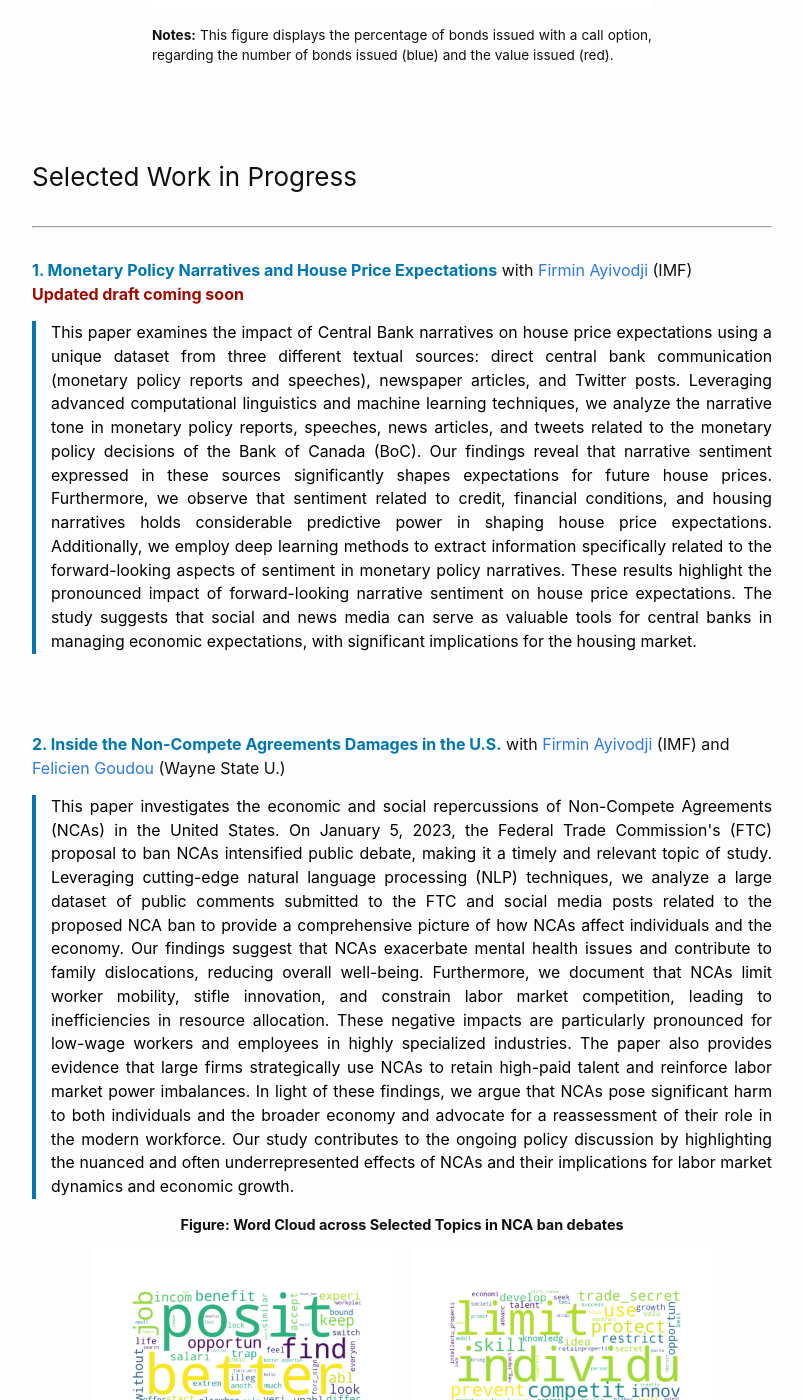
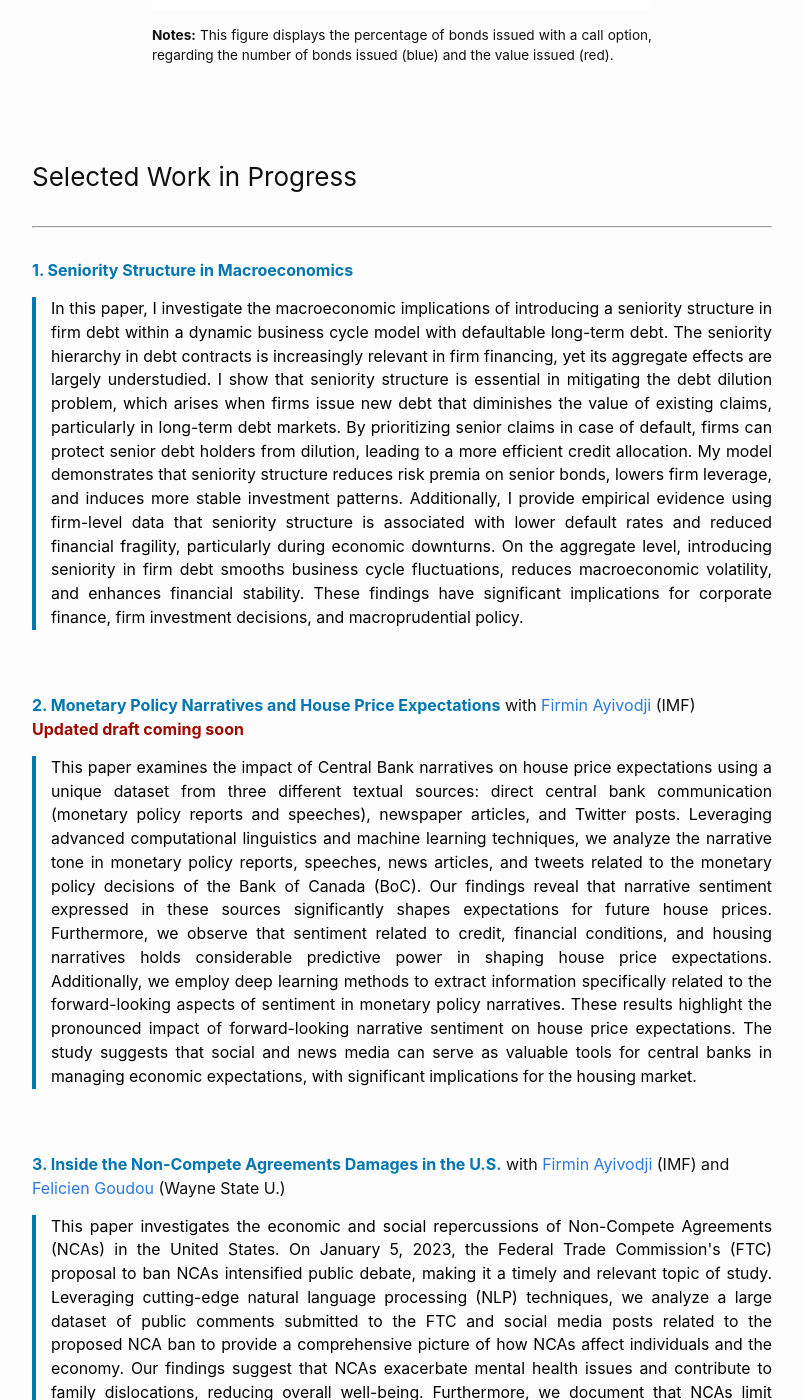
Before and after one commit to justedjabakou/justedjabakou.github.io, a Jekyll site: the page built from 2_research.md, in a window 1280 px wide and 1400 px high, scrolled down 1127 px. Shown: the whole window, without its empty margins (238-1041 px from the left). Built offline with Jekyll 4.4.1, drawn with Linux system fonts in a browser that asks for light colours; some of the changed text lies outside the part shown.

Commit message:
Update 2_research.md

```diff
--- a/2_research.md
+++ b/2_research.md
@@ -27,7 +27,16 @@ permalink: /research/
 
 ### Selected Work in Progress
 -----------------
-<span style="color:#0077B3;"> <b>1. Monetary Policy Narratives and House Price Expectations</b></span>
+<span style="color:#0077B3;"> <b>1. Seniority Structure in Macroeconomics</b></span>
+<!-- <span class="small" style="color:#9E0B00;"> <b>Updated draft coming soon</b> </span>  -->
+<!--<span class="small"> October 2023 </span> -->
+<!-- <span class="small" style="color:#9E0B00;"> <b>Updated draft coming soon</b> </span> -->
+<blockquote><p align = "justify" style="font-size:88%; margin-top: 0.5em"> In this paper, I investigate the macroeconomic implications of introducing a seniority structure in firm debt within a dynamic business cycle model with defaultable long-term debt. The seniority hierarchy in debt contracts is increasingly relevant in firm financing, yet its aggregate effects are largely understudied. I show that seniority structure is essential in mitigating the debt dilution problem, which arises when firms issue new debt that diminishes the value of existing claims, particularly in long-term debt markets. By prioritizing senior claims in case of default, firms can protect senior debt holders from dilution, leading to a more efficient credit allocation. My model demonstrates that seniority structure reduces risk premia on senior bonds, lowers firm leverage, and induces more stable investment patterns. Additionally, I provide empirical evidence using firm-level data that seniority structure is associated with lower default rates and reduced financial fragility, particularly during economic downturns. On the aggregate level, introducing seniority in firm debt smooths business cycle fluctuations, reduces macroeconomic volatility, and enhances financial stability. These findings have significant implications for corporate finance, firm investment decisions, and macroprudential policy.
+</p></blockquote>
+
+
+<br/><br/>
+<span style="color:#0077B3;"> <b>2. Monetary Policy Narratives and House Price Expectations</b></span>
 with [Firmin Ayivodji](https://firminayivodji.github.io/) (IMF)
 <span class="small" style="color:#9E0B00;"> <b>Updated draft coming soon</b> </span>
 <!--<span class="small"> October 2023 </span> -->
@@ -35,9 +44,9 @@ with [Firmin Ayivodji](https://firminayivodji.github.io/) (IMF)
 <blockquote><p align = "justify" style="font-size:88%; margin-top: 0.5em"> This paper examines the impact of Central Bank narratives on house price expectations using a unique dataset from three different textual sources: direct central bank communication (monetary policy reports and speeches), newspaper articles, and Twitter posts. Leveraging advanced computational linguistics and machine learning techniques, we analyze the narrative tone in monetary policy reports, speeches, news articles, and tweets related to the monetary policy decisions of the Bank of Canada (BoC). Our findings reveal that narrative sentiment expressed in these sources significantly shapes expectations for future house prices. Furthermore, we observe that sentiment related to credit, financial conditions, and housing narratives holds considerable predictive power in shaping house price expectations. Additionally, we employ deep learning methods to extract information specifically related to the forward-looking aspects of sentiment in monetary policy narratives. These results highlight the pronounced impact of forward-looking narrative sentiment on house price expectations. The study suggests that social and news media can serve as valuable tools for central banks in managing economic expectations, with significant implications for the housing market.
 </p></blockquote>
 
+
 <br/><br/>
-
-<span style="color:#0077B3;"> <b>2. Inside the Non-Compete Agreements Damages in the U.S.</b></span>
+<span style="color:#0077B3;"> <b>3. Inside the Non-Compete Agreements Damages in the U.S.</b></span>
 with [Firmin Ayivodji](https://firminayivodji.github.io/) (IMF) and [Felicien Goudou](https://www.jesugogoudou.me/)  (Wayne State U.)
 <!-- <span class="small" style="color:#9E0B00;"> <b>Updated draft coming soon</b> </span>  -->
 <!--<span class="small"> October 2023 </span> -->
@@ -70,18 +79,6 @@ with [Firmin Ayivodji](https://firminayivodji.github.io/) (IMF) and [Felicien Go
 
 
 
-
-
-<br/><br/>
-
-<span style="color:#0077B3;"> <b>3. Seniority Structure in Macroeconomics</b></span>
-<!-- <span class="small" style="color:#9E0B00;"> <b>Updated draft coming soon</b> </span>  -->
-<!--<span class="small"> October 2023 </span> -->
-<!-- <span class="small" style="color:#9E0B00;"> <b>Updated draft coming soon</b> </span> -->
-<blockquote><p align = "justify" style="font-size:88%; margin-top: 0.5em"> In this paper, I investigate the macroeconomic implications of introducing a seniority structure in firm debt within a dynamic business cycle model with defaultable long-term debt. The seniority hierarchy in debt contracts is increasingly relevant in firm financing, yet its aggregate effects are largely understudied. I show that seniority structure is essential in mitigating the debt dilution problem, which arises when firms issue new debt that diminishes the value of existing claims, particularly in long-term debt markets. By prioritizing senior claims in case of default, firms can protect senior debt holders from dilution, leading to a more efficient credit allocation. My model demonstrates that seniority structure reduces risk premia on senior bonds, lowers firm leverage, and induces more stable investment patterns. Additionally, I provide empirical evidence using firm-level data that seniority structure is associated with lower default rates and reduced financial fragility, particularly during economic downturns. On the aggregate level, introducing seniority in firm debt smooths business cycle fluctuations, reduces macroeconomic volatility, and enhances financial stability. These findings have significant implications for corporate finance, firm investment decisions, and macroprudential policy.
-</p></blockquote>
-
-
 <br/><br/>
 
 ### Publications (Before Ph.D.)
```
